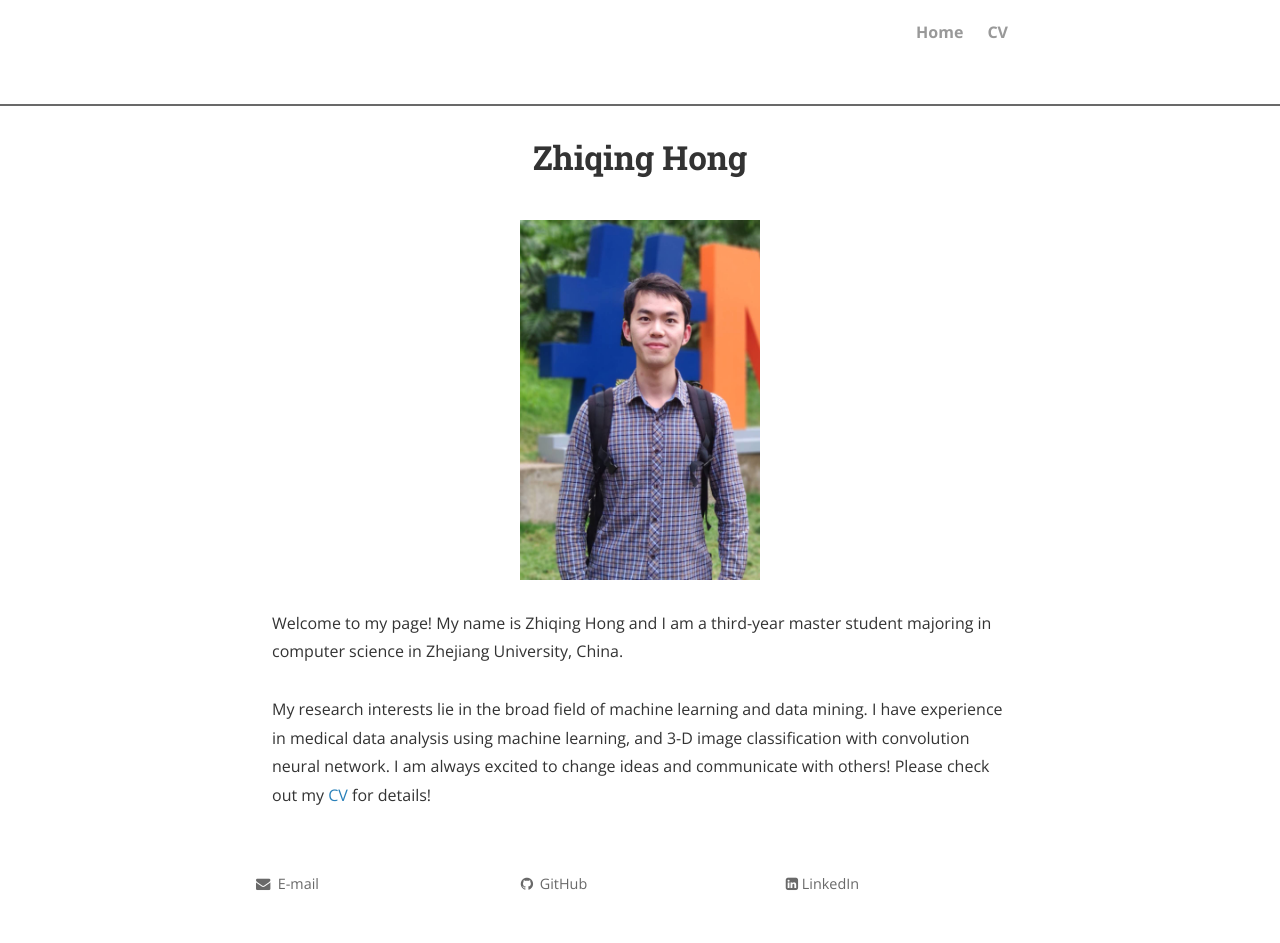
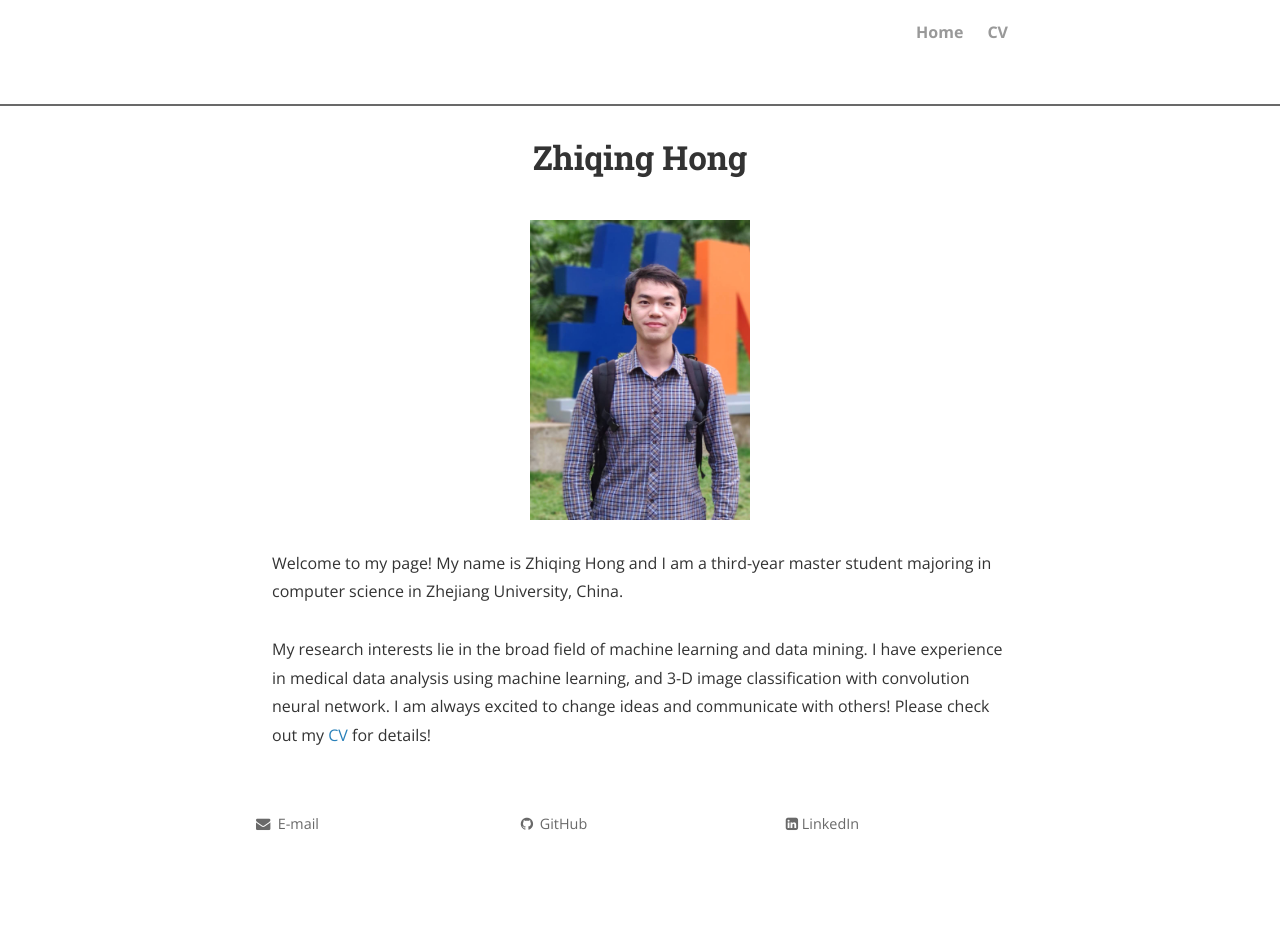
Before and after one commit to KilluaKukuroo/killuakukuroo.github.io, a Jekyll site: the page built from index.html, in a window 1280 px wide. Built offline with Jekyll 4.4.1, drawn with Linux system fonts in a browser that asks for light colours; nearby versions of some CDN libraries; the list of posts is cut into pages by our own code; comment, search, counter and statistics services are not loaded; a style sheet for code colours, icons or effects is not loaded; after the commit the page ends 900 px from its top, so only the background shows below that.

Commit message:
change pic size

```diff
--- a/index.html
+++ b/index.html
@@ -13,7 +13,7 @@
 </script>
 
 
-<img src="profile_picture.jpg" alt="Zhiqing Hong" style="width:240px;height:360px;" title="Zhiqing Hong (Photo Credit: Fernando Fernandez)"; algin="middle">
+<img src="profile_picture.jpg" alt="Zhiqing Hong" style="width:220px;height:300px;" title="Zhiqing Hong (Photo Credit: Fernando Fernandez)"; algin="middle">
 <br>
 Welcome to my page! My name is Zhiqing Hong and I am a third-year master student majoring in computer science in Zhejiang University, China.
 <br><br>
```
